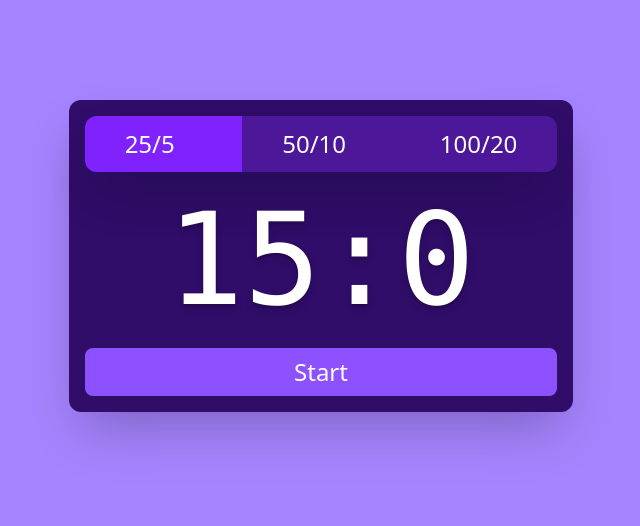
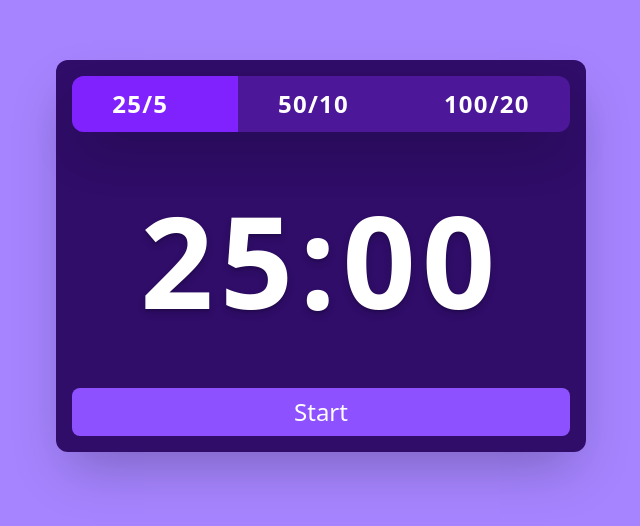
Before and after one commit to willUlisses/PomoForHer, a React (Vite) app in the folder Pomo-for-her/: page / in a window 1280 px wide. Shown: the part 144-670 px from the top of the page, without its empty margins (319-959 px from the left). Built offline with nearby package versions, Linux system fonts and the light colour scheme.

Commit message:
feat: time switch option finished

```diff
--- a/Pomo-for-her/src/Components/Options.tsx
+++ b/Pomo-for-her/src/Components/Options.tsx
@@ -1,20 +1,20 @@
-import { useState } from "react";
+interface OptionsProps {
+    activeOption: string,
+    onOptionSelect: (option: string) => void
+}
 
-
-const Options = () => {
-    const [activeOption, setActiveOption] = useState<string>("25/5")
-
+const Options = ({activeOption, onOptionSelect} : OptionsProps) => {
     const options = ["25/5", "50/10", "100/20"];
 
     return (
-       <ul className="w-fit text-2xl grid grid-cols-3 text-white font-medium bg-violet-900 overflow-hidden rounded-xl divide-zinc-100 shadow-2xl">
+       <ul className="w-fit text-2xl font-bold tracking-wider grid grid-cols-3 text-white bg-violet-900 overflow-hidden rounded-xl divide-zinc-100 shadow-2xl">
             {
                 options.map((timeOption) => {
                     const isActive = (activeOption === timeOption);
                     return (
                         <li
                         key={timeOption}
-                        onClick={() => {setActiveOption(timeOption)}}
+                        onClick={() => {onOptionSelect(timeOption)}}
                         className={`
                         px-10 py-3 cursor-pointer transition-all duration-200
                         ${isActive ? 'bg-violet-600' : 'hover:bg-white/5'}
--- a/Pomo-for-her/src/Components/Timer.tsx
+++ b/Pomo-for-her/src/Components/Timer.tsx
@@ -1,32 +1,46 @@
 import { useEffect, useState } from "react";
 import Options from "./Options";
+
 
 
 function timeFormat(timeInSeconds: number): string {
     const minutesUnit: number = Math.floor(timeInSeconds / 60);
     const secondsUnit: number = Math.floor(timeInSeconds % 60);
 
-    return minutesUnit + ":" + secondsUnit;
+    return `${minutesUnit}:${secondsUnit.toString().padStart(2, "0")}`;
 }
 
 const Timer = () => {
-    const [workTime, setWorkTime] = useState<number>(900)
+    const [activeOption, setActiveOption] = useState<string>("25/5")
+    const [workTime, setWorkTime] = useState<number>(1500)
     const [isPlaying, setIsPlaying] = useState<boolean>(false)
 
+    const handleOptionSwitch = (option: string) => {
+        setActiveOption(option);
+        setIsPlaying(false);
+
+        const [minuteString] = option.split("/"); // pego o tempo em minutos total
+        const timeInSeconds = parseInt(minuteString) * 60; // transformo o tempo de minutos pro total dele em segundos
+
+        setWorkTime(timeInSeconds); // mudo o worktime pro tempo total em segundos e depois ele lida com a formatação
+    }
+
     useEffect(() => {
-        if (workTime <= 0) return;
+        if (workTime <= 0) {
+            setIsPlaying(false);
+            return
+        };
 
         if (isPlaying) {
             const timeDecreaseInterval = setInterval(() => {setWorkTime(tempoAtual => tempoAtual - 1)}, 1000)
             return () => clearInterval(timeDecreaseInterval);
         }
-        return;
     }, [workTime, isPlaying]);
 
     return (
         <div className="flex flex-col gap-6 px-4 py-4 bg-violet-950 rounded-xl shadow-2xl">
-            <Options></Options>
-            <h1 className="font-mono text-9xl text-white self-center text-shadow-lg">
+            <Options activeOption={activeOption} onOptionSelect={handleOptionSwitch}></Options>
+            <h1 className="font-extrabold tracking-wider text-9xl text-white self-center text-shadow-lg my-10">
                 {workTime > 0 ? timeFormat(workTime) : "Tempo Esgotado!"}
             </h1>
             <button
```
